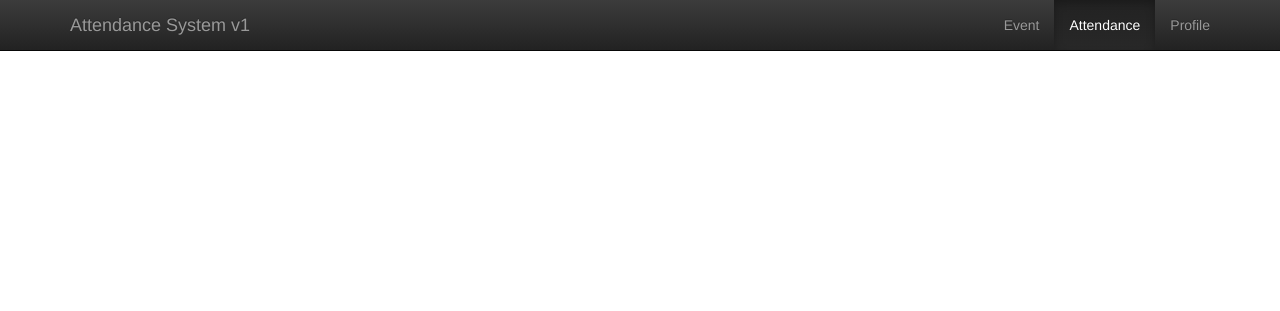
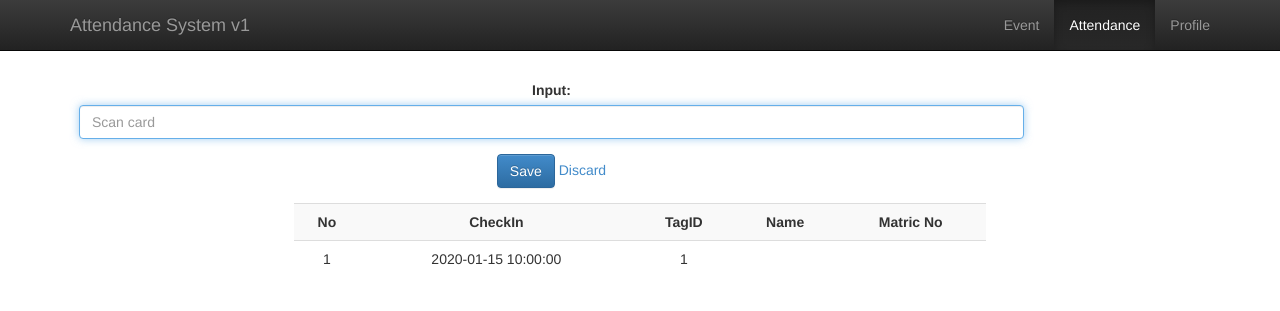
Before and after one commit to qkae96/AttendanceSystemv1, a PHP site: page /attendance.php in a window 1280 px wide. Shown: the top 311 px of the page. Run offline with PHP 8.4, Linux system fonts and the light colour scheme; data comes from the database, SQL or seed files in the repository; tables that the repository leaves empty hold one stand-in row (values such as "Sample post").

Commit message:
attendance otw

```diff
--- a/attendance.php
+++ b/attendance.php
@@ -12,21 +12,25 @@
   <script src="js/jscript.js"></script>
   <title>Attendance</title>
   <style>
-  #eventTable{
-    width:90%;
+  #currentAttendance{
+    width:60%;
     border-collapse: collapse;
     margin: auto;
     text-align: center;
   }
 
-  th{
+  td,th{
     text-align: center;
   }
 
-  #addEventButton{
-    float: right;
+  #inputSection{
+    text-align: center;
+    align-items: center;
   }
 
+  #inputSection-cover{
+    width: auto;
+  }
   </style>
 </head>
 <body>
@@ -52,5 +56,58 @@
   </nav>
   <br><br><br><br>
 
+  <section id="inputSection">
+    <div id="inputSection-cover">
+      <div class="container">
+        <form name="attendanceform" id="attendanceform" onsubmit="return checkInput()" method="post" action="php/attendanceform.php" autocomplete="off" autofocus>
+      		<div class="form-group row">
+            <div class="col-sm-10">
+              <label for="inputEventCode">Input:</label>
+                <div>
+                  <input type="text" class="form-control" name="TagID" placeholder="Scan card" maxlength="10" autofocus>
+          		    </div>
+            </div>
+
+      		</div>
+          <div class="form-group row">
+            <div class="col-sm-10">
+              <button type="submit" class="btn btn-primary">Save</button>
+              <a href="DiscardLastAttendance.php">Discard</a>
+            </div>
+          </div>
+      	</form>
+      </div>
+    </div>
+  </section>
+
+<?php
+  $conn = connectTo();
+  $sql="SELECT attendance.AttendanceID, attendance.CheckIn, attendance.TagID, profile.Name, profile.MatricNo FROM attendance LEFT JOIN profile ON attendance.TagID = profile.TagID";
+
+  $result = mysqli_query($conn,$sql);
+  ?>
+  <table class="table table-striped" id="currentAttendance">
+  <tr>
+  <th>No</th>
+  <th>CheckIn</th>
+  <th>TagID</th>
+  <th>Name</th>
+  <th>Matric No</th>
+  </tr>
+<?php
+  while($row = mysqli_fetch_assoc($result)) {
+      echo "<tr>";
+      echo "<td>" . $row['AttendanceID'] . "</td>";
+      echo "<td>" . $row['CheckIn'] . "</td>";
+      echo "<td>" . $row['TagID'] . "</td>";
+      echo "<td>" . $row['Name'] . "</td>";
+      echo "<td>" . $row['MatricNo'] . "</td>";
+      echo "</tr>";
+  }
+  ?>
+  </table>
+<?php
+  mysqli_close($conn);
+  ?>
 </body>
 </html>
--- a/js/jscript.js
+++ b/js/jscript.js
@@ -26,7 +26,31 @@ function test(){
 }
 
 function getAttendance(){
-  window.open("attendance.php");
+  let evtID = "";
+  var t = document.getElementById('eventTable');
+  t.onclick = function(event){
+    event = event||window.event;
+    var target = event.target||event.srcElement;
+    while(target&&target.nodeName!='TR'){
+      target = target.parentElement;
+    }
+    var cells = target.cells;
+    if (!cells.length||target.parentNode.nodeName=='thead') {
+      return;
+    }
+    evtID.value = cells[0].innerHTML;
+  }
+  window.open("attendance.php?evtID="+evtID);
+}
+
+function checkInput(){
+  var x = document.forms["attendanceform"]["TagID"].value;
+  if (x=="") {
+    alert("Please scan your card");
+    return false;
+  }else{
+    return true;
+  }
 }
 
 function confirmDeleteEvent(){
```
Also changed, not shown: database sql/profile 1.sql (added, +92 -0 lines), php/attendanceform.php (added, +27 -0 lines), database sql/profile old.sql (renamed from database sql/profile.sql).
